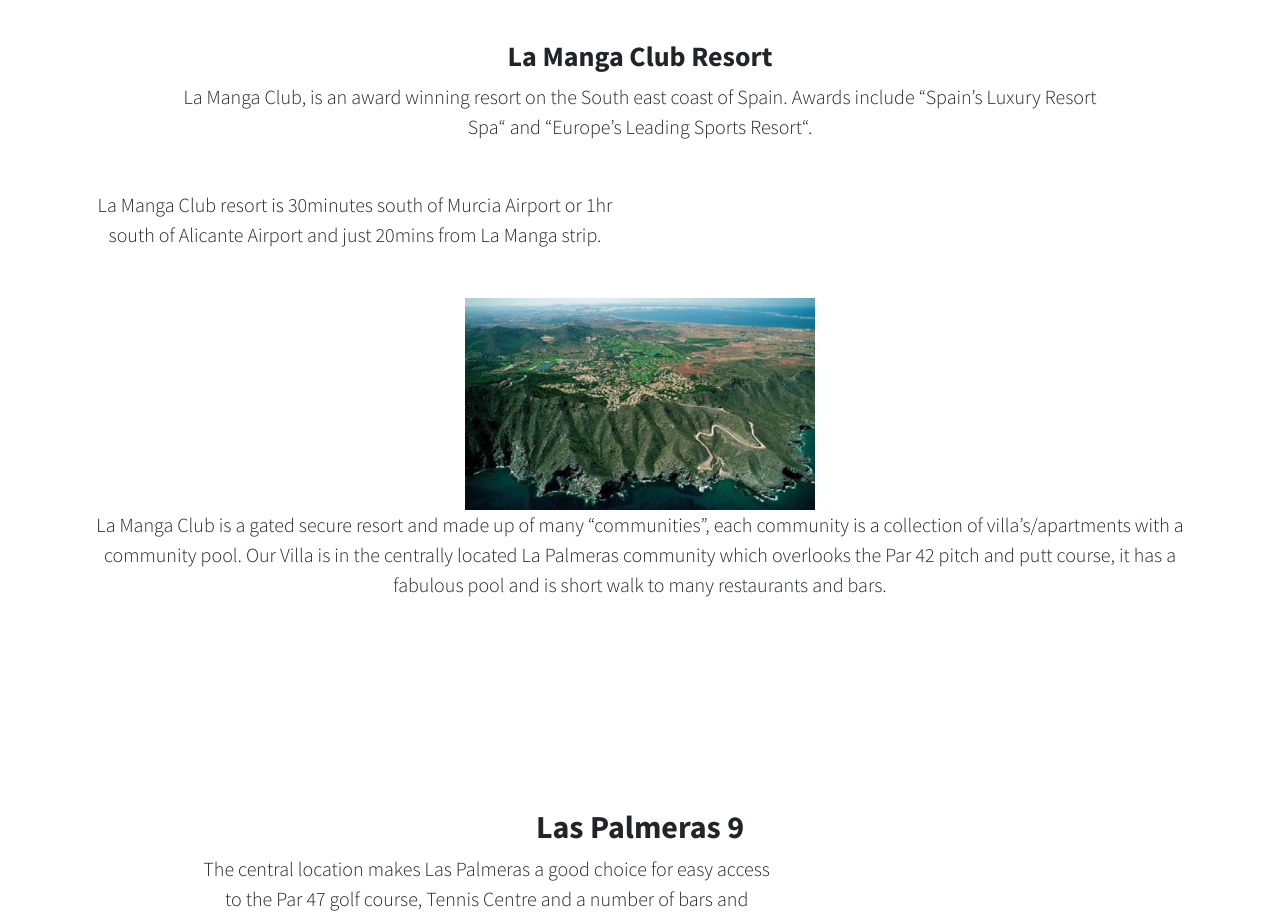
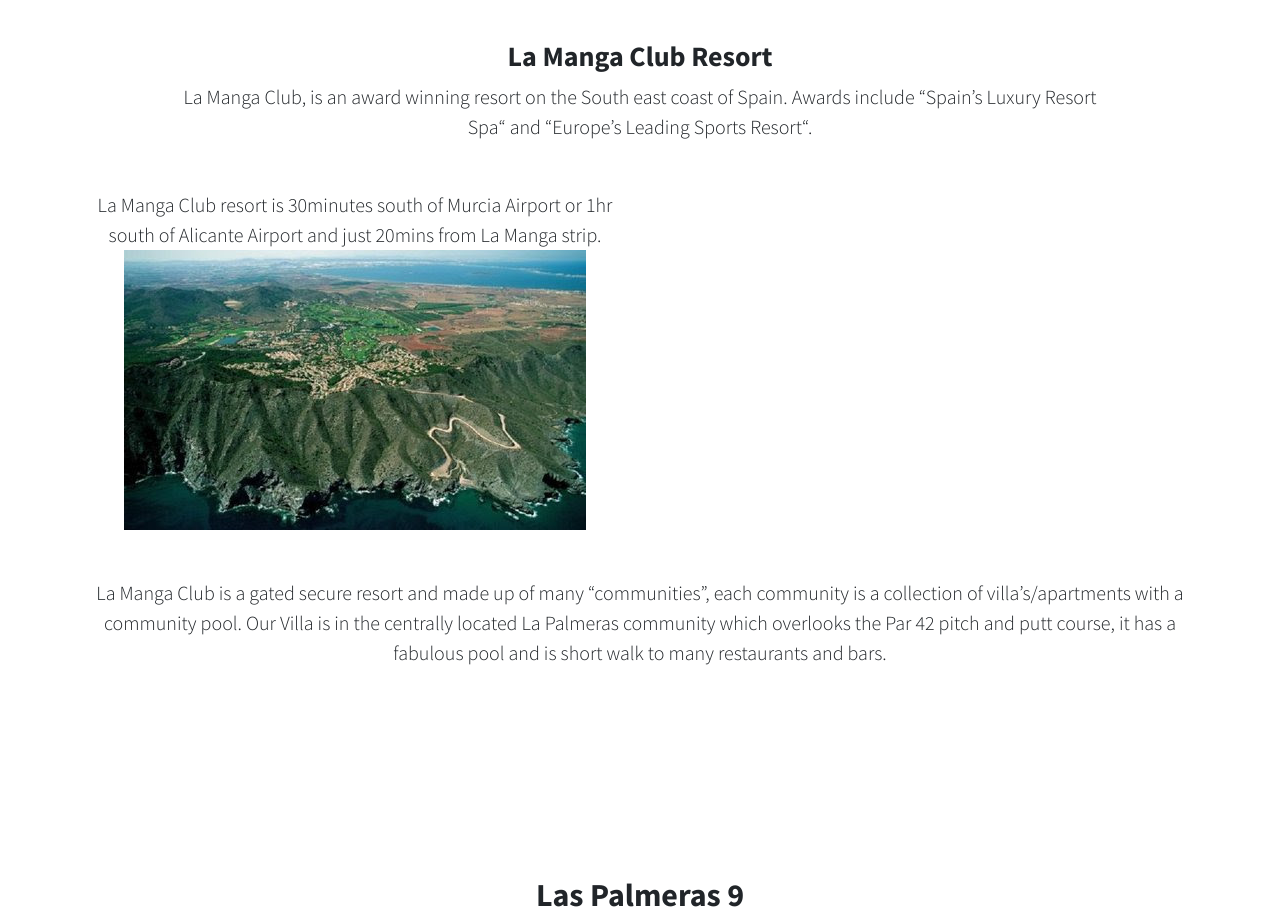
Before and after one commit to richsteer/richsteer.github.io, a Jekyll site: the page built from index.html, in a window 1280 px wide. Shown: the part 1420-2339 px from the top of the page. Built offline with Jekyll 4.4.1, drawn with Linux system fonts in a browser that asks for light colours.

Commit message:
Update index.html

```diff
--- a/index.html
+++ b/index.html
@@ -26,16 +26,16 @@
         </div>
 
 
-        <div class="row">
-            <div class="mx-auto">
+        <div class="row mx-atuo">
             <p class="lead mb-5 col-lg-6">
                 La Manga Club resort is 30minutes south of Murcia Airport or 1hr south of Alicante Airport and just 20mins from La Manga strip.
+
+                <img src="assets/img/la-manga-club-aerial.jpg">
             </p>
-                <img src="assets/img/la-manga-club-aerial.jpg" class="col-lg-4">
+
             <p class="lead mb-5">
                 La Manga Club is a gated secure resort and made up of many “communities”, each community is a collection of villa’s/apartments with a community pool. Our Villa is in the centrally located La Palmeras community which overlooks the Par 42 pitch and putt course, it has a fabulous pool and is short walk to many restaurants and bars.
             </p>
-            </div>
         </div>
     </div>
 </section>
@@ -46,7 +46,7 @@
         <div class = "row">
                 <div class="col-lg-10 mx-auto">
                     <h2>Las Palmeras 9</h2>
-                    <p class="lead mb-5 col-lg-8">
+                    <p class="lead mb-5">
                         The central location makes Las Palmeras a good choice for easy access to the  Par 47 golf course, Tennis Centre and a number of bars and restaurants.
 
                         The fitted kitchen is well equipped with washing machine, microwave, oven, hob and extractor, fridge freezer and coffee machine.
```
Lines whose indentation alone changed are shown as unchanged.
